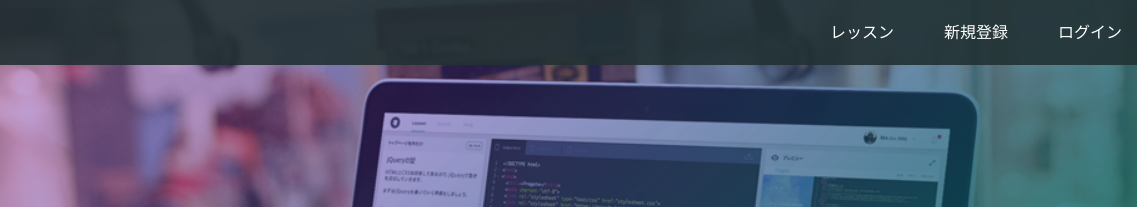
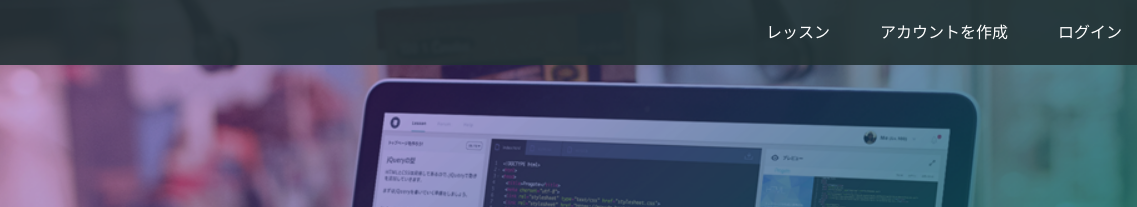
Before and after one commit to WHITENING-20/WHITENING-20.github.io, a plain HTML site: page index.html in a window 1280 px wide. Shown: the top 207 px of the page, 143-1280 px from the left. Drawn offline with Linux system fonts and the light colour scheme.

Commit message:
Update index.html

```diff
--- a/index.html
+++ b/index.html
@@ -16,7 +16,7 @@
       <span class="fa fa-bars menu-icon"></span>
       <div class="header-right">
         <a href="#">レッスン</a>
-        <a href="#">新規登録</a>
+        <a href="#">アカウントを作成</a>
         <a href="#" class="login">ログイン</a>
       </div>
     </div>
```
